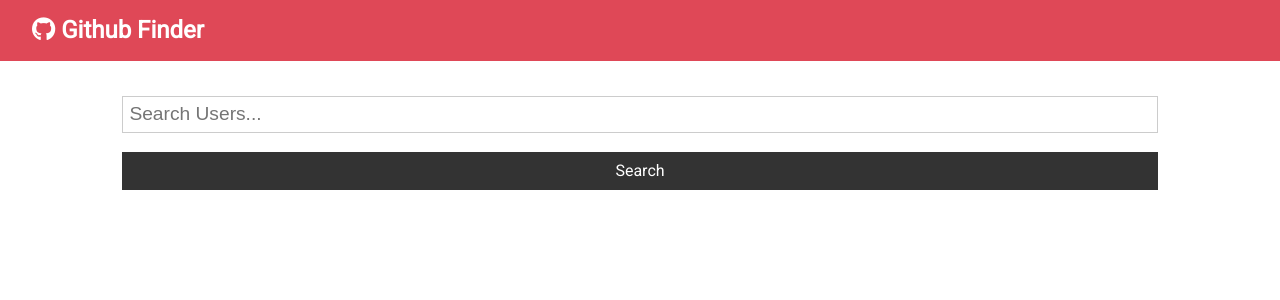
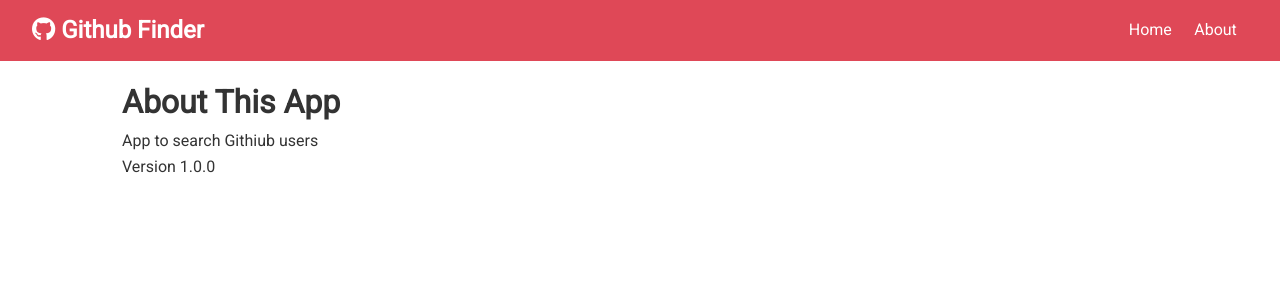
Before and after one commit to rafawashere/react-github-finder, a React (Create React App) app: page /about in a window 1280 px wide. Shown: the top 300 px of the page. Built offline with nearby package versions, Linux system fonts and the light colour scheme.

Commit message:
Create Nav Router

```diff
--- a/src/App.js
+++ b/src/App.js
@@ -1,7 +1,9 @@
-import React, { Component } from "react";
+import React, { Fragment, Component } from "react";
+import { BrowserRouter as Router, Switch, Route } from "react-router-dom";
 import Navbar from "./components/layout/Navbar";
 import Users from "./components/users/Users";
 import Search from "./components/users/Search";
+import About from "./components/pages/About";
 import axios from "axios";
 import Alert from "./components/layout/Alert";
 
@@ -62,10 +64,17 @@ class App extends Component {
     const { users, loading } = this.state;
 
     return (
+      <Router>
         <div className="App">
           <Navbar />
           <div className="container">
             <Alert alert={this.state.alert} />
+            <Switch>
+              <Route
+                exact
+                path="/"
+                render={props => (
+                  <Fragment>
                     <Search
                       searchUsers={this.searchUsers}
                       clearUsers={this.clearUsers}
@@ -74,8 +83,14 @@ class App extends Component {
                       clearAlert={this.clearAlert}
                     />
                     <Users loading={loading} users={users} />
+                  </Fragment>
+                )}
+              />
+              <Route exact path="/about" component={About} />
+            </Switch>
           </div>
         </div>
+      </Router>
     );
   }
 }
--- a/src/components/layout/Navbar.js
+++ b/src/components/layout/Navbar.js
@@ -1,19 +1,28 @@
-import React from 'react';
-import PropTypes from 'prop-types';
+import React from "react";
+import PropTypes from "prop-types";
+import { Link } from "react-router-dom";
 
- const Navbar = ({icon, title}) => {
+const Navbar = ({ icon, title }) => {
   return (
     <nav className="navbar bg-primary">
       <h1>
         <i className={icon} /> {title}
       </h1>
+      <ul>
+        <li>
+          <Link to="/">Home</Link>
+        </li>
+        <li>
+          <Link to="/about">About</Link>
+        </li>
+      </ul>
     </nav>
-    )
-  }
+  );
+};
 
 Navbar.defaultProps = {
-    title: 'Github Finder',
-    icon: 'fab fa-github'
+  title: "Github Finder",
+  icon: "fab fa-github"
 };
 
 Navbar.propTypes = {
@@ -21,4 +30,4 @@ import PropTypes from 'prop-types';
   icon: PropTypes.string.isRequired
 };
 
-export default Navbar
+export default Navbar;
--- /dev/null
+++ b/src/components/pages/About.js
@@ -0,0 +1,13 @@
+import React, { Fragment } from "react";
+
+const About = () => {
+  return (
+    <Fragment>
+      <h1>About This App</h1>
+      <p>App to search Githiub users</p>
+      <p>Version 1.0.0</p>
+    </Fragment>
+  );
+};
+
+export default About;
```
Lines whose indentation alone changed are shown as unchanged.
